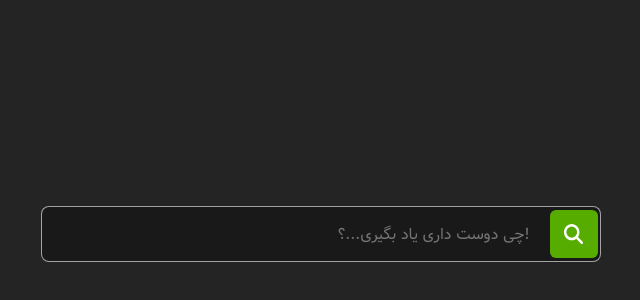
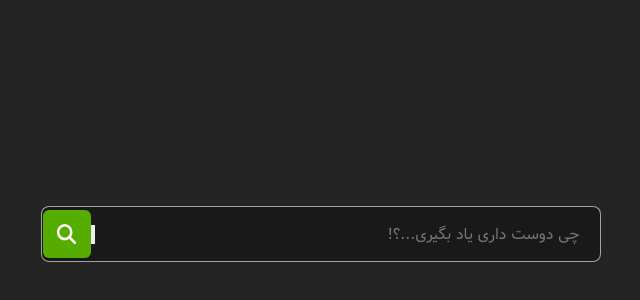
Before and after one commit to mohammadrezayaghoobi/Search-box1, a plain HTML site: page index.html in a window 1280 px wide. Shown: the part 166-466 px from the top of the page, without its empty margins (319-959 px from the left). Drawn offline with Linux system fonts and the light colour scheme.

Commit message:
Update2 index.html

```diff
--- a/index.html
+++ b/index.html
@@ -9,11 +9,23 @@
 <body>
     <div class="container">
         <div class="search-box">
-            <button class="icon">
-                <img src="./Images/search.svg" alt="">
-            </button>
-            <input id="inp-1" type="search" placeholder="!چی دوست داری یاد بگیری...؟">
+          <input
+          id="inp-1"
+          type="search"
+          placeholder="چی دوست داری یاد بگیری...؟!"
+          />
+          <button class="del" onclick="del_value()">
+            <svg xmlns="http://www.w3.org/2000/svg" fill="none" viewBox="0 0 24 24" stroke-width="1.5" stroke="currentColor" class="w-6 h-6">
+                <path stroke-linecap="round" stroke-linejoin="round" d="M6 18 18 6M6 6l12 12" />
+              </svg>
+          </button>
+          <button class="icon">
+            <img src="./Images/search.svg" alt="" />
+          </button>
         </div>
     </div>
+
+
+    <script src="./js/script.js"></script>
 </body>
 </html>
```
